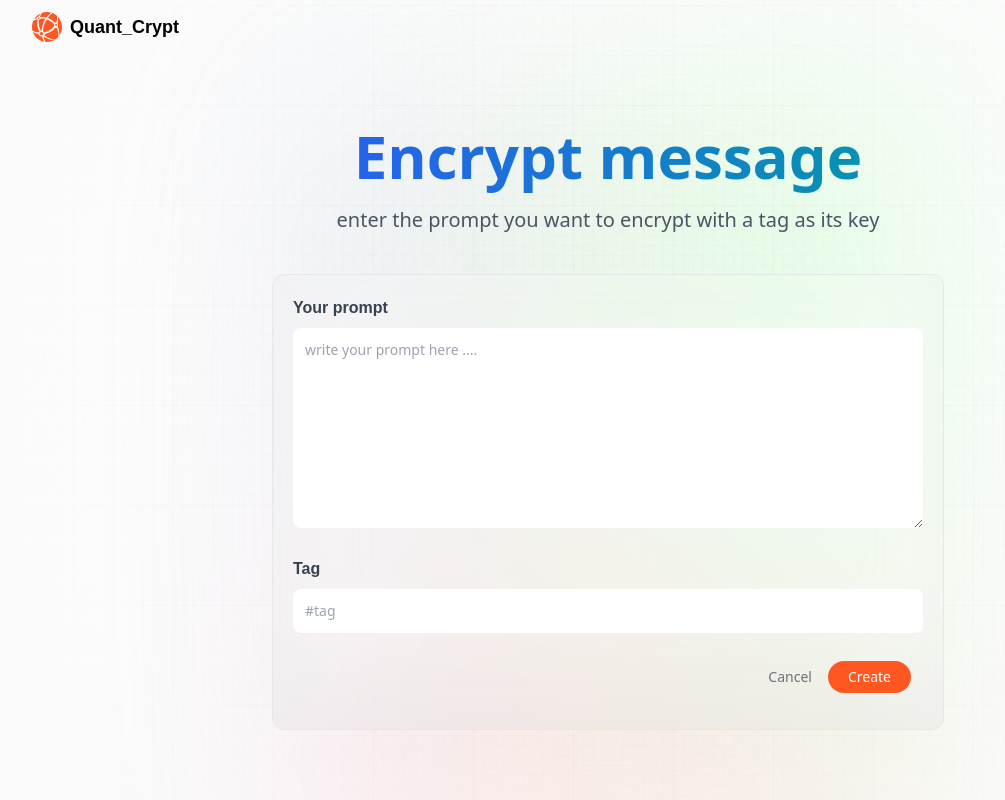
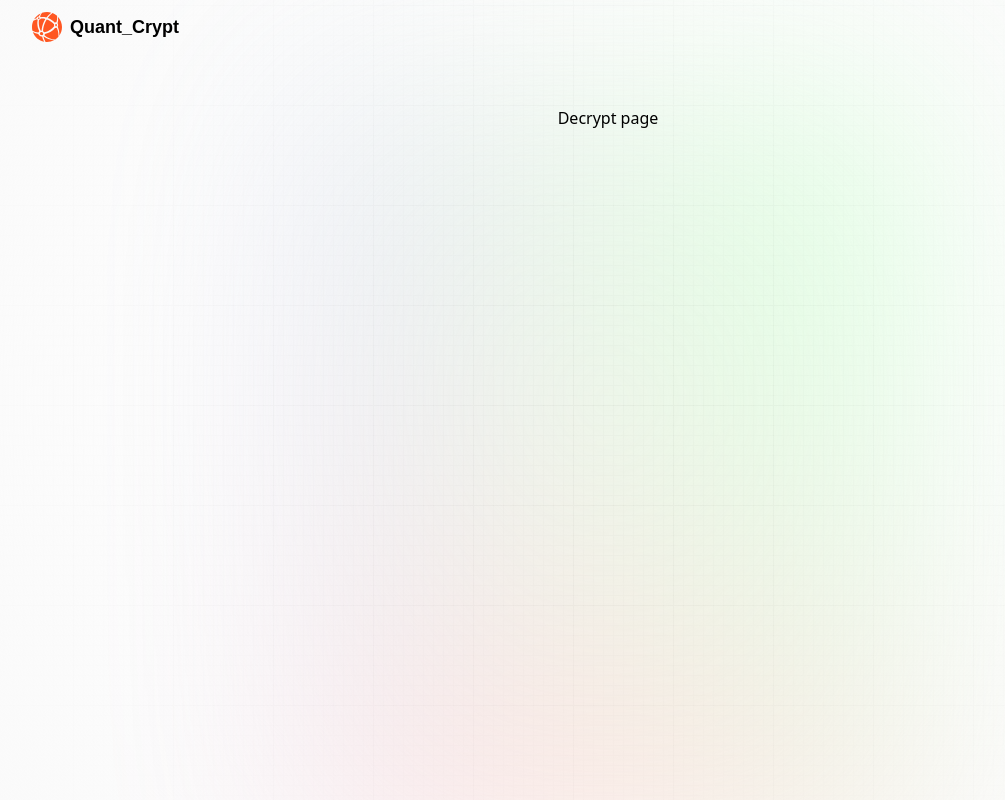
Before and after one commit to davinasd/quantum-bv-2, a Next.js app: page /decrypt-prompt in a window 1280 px wide. Shown: the whole page, without its empty margins (32-1037 px from the left). Built offline with nearby package versions, Linux system fonts and the light colour scheme.

Commit message:
changes in decrypt

```diff
--- a/app/decrypt-prompt/page.jsx
+++ b/app/decrypt-prompt/page.jsx
@@ -39,13 +39,14 @@ const DecryptPrompt = () => {
         }
    }
   return (
-   <Form
-    type = "Create"
-    post = {post}
-    setPost = {setPost}
-    submitting = {submitting}
-    handleSubmit = {createPrompt}
-   />
+  //  <Form
+  //   type = "Create"
+  //   post = {post}
+  //   setPost = {setPost}
+  //   submitting = {submitting}
+  //   handleSubmit = {createPrompt}
+  //  />
+  <h1>Decrypt page </h1>
   )
 }
 
```
